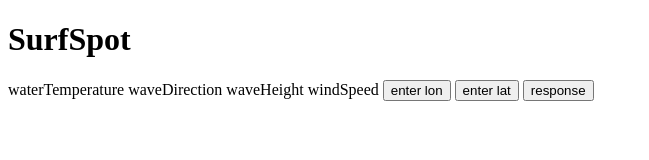
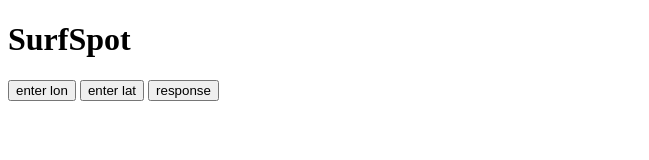
Before and after one commit to changviv/SurfSpot, a plain HTML site: page index.html in a window 1280 px wide. Shown: the whole page, without its empty margins (0-649 px from the left). Drawn offline with nearby package versions, Linux system fonts and the light colour scheme; no server answers.

Commit message:
latest stuff

```diff
--- a/assets/javascript/config.js
+++ b/assets/javascript/config.js
@@ -1,3 +1,4 @@
 var google_key = "AIzaSyCqbqiyRQlrICB9lp-O0atY_4sGJ1QlAPI"
+var backup_storglass_api = "dd5c9c48-de4f-11e8-9f7a-0242ac130004-dd5c9d4c-de4f-11e8-9f7a-0242ac130004"
 
 var stormglass = "d3cc5276-dd5b-11e8-9e1f-0242ac130004-d3cc5424-dd5b-11e8-9e1f-0242ac130004"
--- a/assets/javascript/main.js
+++ b/assets/javascript/main.js
@@ -1,5 +1,8 @@
 var google_api = google_key;
 var sg_api = stormglass;
+
+var lat = "";
+var lon = "";
 
 $.ajax({
     url: "https://maps.googleapis.com/maps/api/geocode/json?address=5000+Pacific+Coast+Hwy,+Pacifica,+CA&key=" + google_api,
@@ -12,11 +15,10 @@ $.ajax({
 
 
 //STORM GLASS API
-
 $(document).ready(function() {
 
-var lat = "";
-var lon = "";
+		var lat = "";
+		var lon = "";
 
     $("#lat").on("click", function() {
         lat = prompt("lattitude:")
@@ -30,7 +32,6 @@ var lon = "";
 
 
 		$.ajax({
-		    //url: 'https://api.stormglass.io/point?lat=58.5&lng=17.8',
 		    url: "https://api.stormglass.io/point?lat=" + lat + "&lng=" + lon,
 		    method: "GET",
 		    headers: { 'Authorization': sg_api }
--- a/index.html
+++ b/index.html
@@ -9,10 +9,6 @@
 </head>
 <body>
   <h1>SurfSpot</h1>
-  waterTemperature
-  waveDirection
-  waveHeight
-  windSpeed
 
 
 	<button id="lon">enter lon</button>
```
